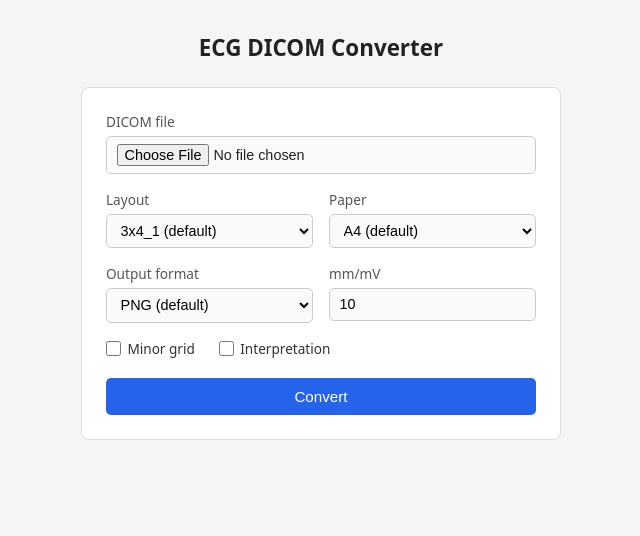
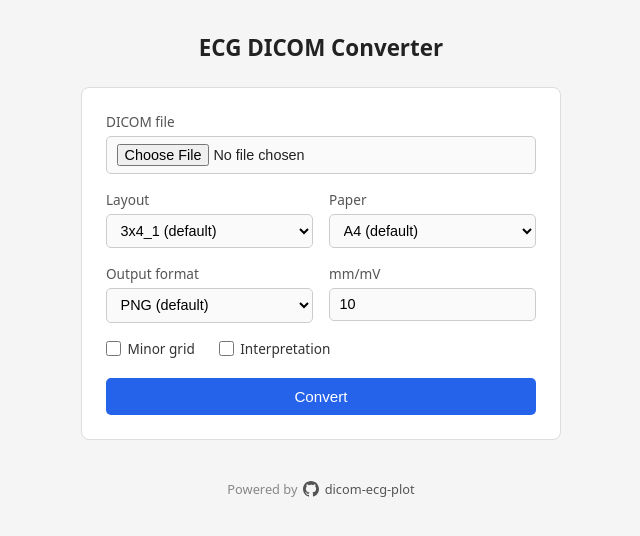
Before and after one commit to marcodebe/ecg-web, a plain HTML site: page app/static/index.html in a window 1280 px wide. Shown: the whole page, without its empty margins (319-959 px from the left). Drawn offline with Linux system fonts and the light colour scheme.

Commit message:
ui: add GitHub link to dicom-ecg-plot in page footer
Co-Authored-By: Claude Sonnet 4.6 <noreply@anthropic.com>

```diff
--- a/app/static/index.html
+++ b/app/static/index.html
@@ -100,6 +100,27 @@
       max-width: 480px;
       width: 100%;
     }
+
+    footer {
+      margin-top: 2.5rem;
+      font-size: 0.8rem;
+      color: #888;
+      display: flex;
+      align-items: center;
+      gap: 0.35rem;
+    }
+
+    footer a {
+      display: inline-flex;
+      align-items: center;
+      gap: 0.35rem;
+      color: #555;
+      text-decoration: none;
+    }
+
+    footer a:hover { color: #111; }
+
+    footer svg { display: block; }
   </style>
 </head>
 <body>
@@ -163,6 +184,25 @@
   <img id="result-img" alt="ECG output" style="display:none">
   <a id="download-link" download>Download</a>
 </div>
+
+<footer>
+  Powered by
+  <a href="https://github.com/marcodebe/dicom-ecg-plot" target="_blank" rel="noopener">
+    <svg xmlns="http://www.w3.org/2000/svg" width="16" height="16" viewBox="0 0 24 24" fill="currentColor" aria-hidden="true">
+      <path d="M12 0C5.37 0 0 5.37 0 12c0 5.3 3.438 9.8 8.205 11.385.6.113.82-.258.82-.577
+               0-.285-.01-1.04-.015-2.04-3.338.724-4.042-1.61-4.042-1.61-.546-1.385-1.335-1.755-1.335-1.755
+               -1.087-.744.084-.729.084-.729 1.205.084 1.838 1.236 1.838 1.236 1.07 1.835 2.809 1.305
+               3.495.998.108-.776.417-1.305.76-1.605-2.665-.3-5.466-1.332-5.466-5.93
+               0-1.31.465-2.38 1.235-3.22-.135-.303-.54-1.523.105-3.176
+               0 0 1.005-.322 3.3 1.23a11.52 11.52 0 0 1 3-.405c1.02.005 2.045.138 3 .405
+               2.28-1.552 3.285-1.23 3.285-1.23.645 1.653.24 2.873.12 3.176.765.84 1.23 1.91
+               1.23 3.22 0 4.61-2.805 5.625-5.475 5.92.42.36.81 1.096.81 2.22
+               0 1.606-.015 2.896-.015 3.286 0 .315.21.69.825.57C20.565 21.795 24 17.295 24 12
+               c0-6.63-5.37-12-12-12z"/>
+    </svg>
+    dicom-ecg-plot
+  </a>
+</footer>
 
 <script>
   const INLINE_FORMATS = new Set(['png', 'jpg', 'jpeg', 'svg']);
```
